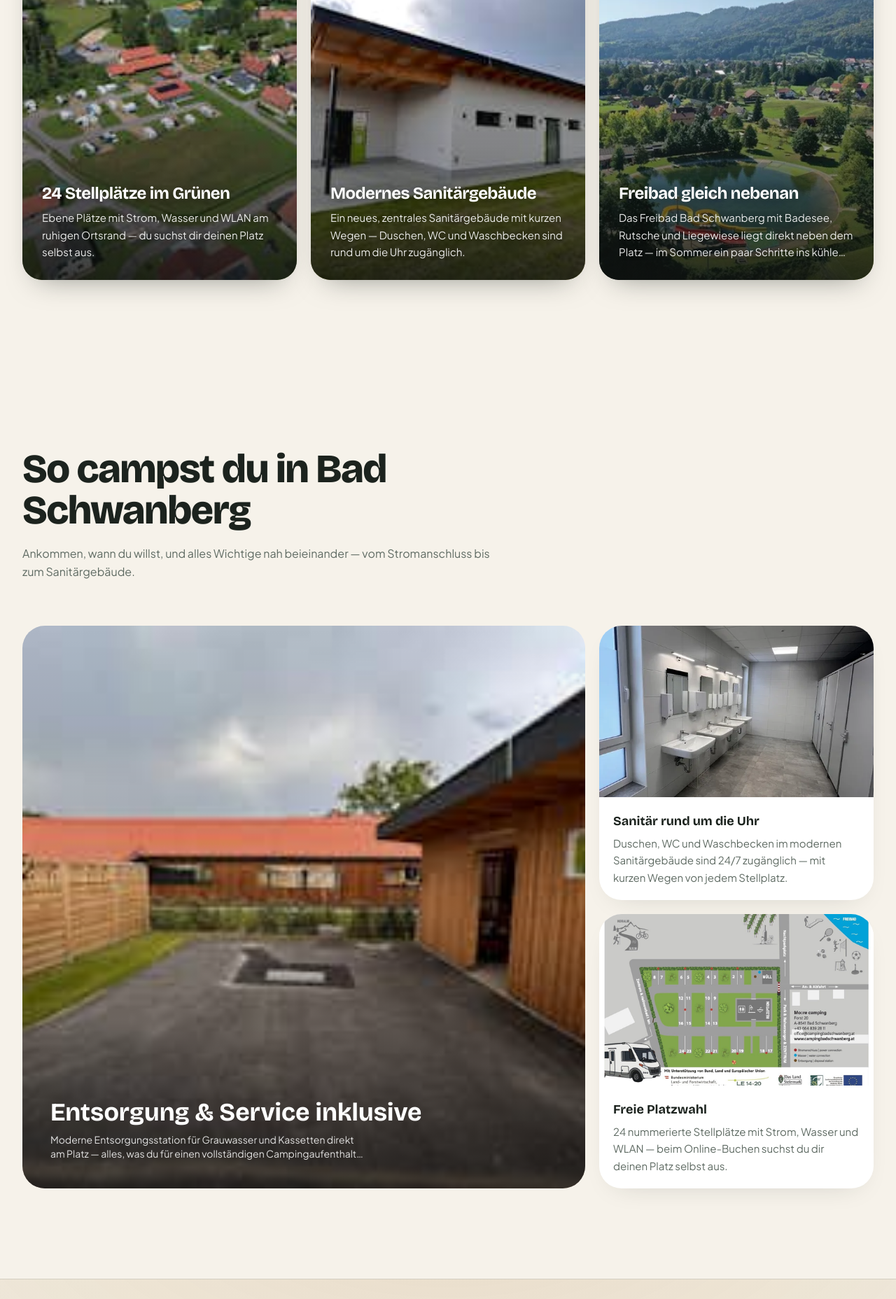
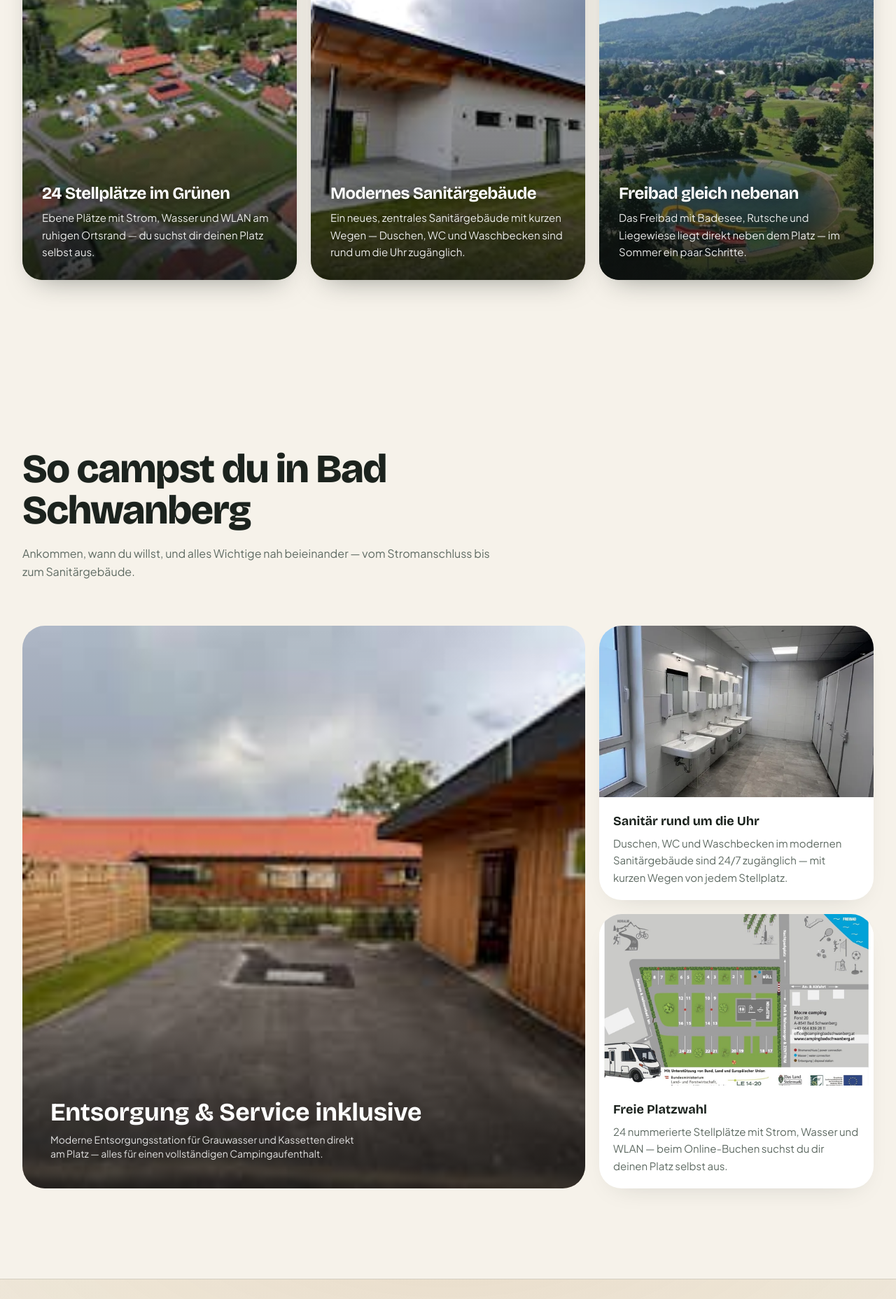
Before and after one commit to Lellino-Elias/campingbadschwanberg-camping-demo, a Next.js app: page / in a window 1280 px wide. Shown: the part 1259-3115 px from the top of the page at 70% size. Built offline with nearby package versions, Linux system fonts and the light colour scheme.

Commit message:
campingbadschwanberg — campsite demo 2026-06-14 22:59:44

```diff
--- a/src/content/campsites/campingbadschwanberg.ts
+++ b/src/content/campsites/campingbadschwanberg.ts
@@ -37,7 +37,7 @@ const campingbadschwanberg: CampsiteConfig = {
     },
     {
       title: "Freibad gleich nebenan",
-      text: "Das Freibad Bad Schwanberg mit Badesee, Rutsche und Liegewiese liegt direkt neben dem Platz — im Sommer ein paar Schritte ins kühle Nass.",
+      text: "Das Freibad mit Badesee, Rutsche und Liegewiese liegt direkt neben dem Platz — im Sommer ein paar Schritte.",
       image: { src: `${IMG}/amenity-65b03f9e44.webp`, alt: "Freibad Bad Schwanberg mit Badesee und Wasserrutsche direkt neben dem Campingplatz" },
     },
   ],
@@ -69,7 +69,7 @@ const campingbadschwanberg: CampsiteConfig = {
     features: [
       {
         title: "Entsorgung & Service inklusive",
-        text: "Moderne Entsorgungsstation für Grauwasser und Kassetten direkt am Platz — alles, was du für einen vollständigen Campingaufenthalt brauchst, ist vorhanden.",
+        text: "Moderne Entsorgungsstation für Grauwasser und Kassetten direkt am Platz — alles für einen vollständigen Campingaufenthalt.",
         image: { src: `${IMG}/award-9321fc4872.png`, alt: "Entsorgungsstation und Servicebereich am Campingplatz Bad Schwanberg" },
       },
       {
```
